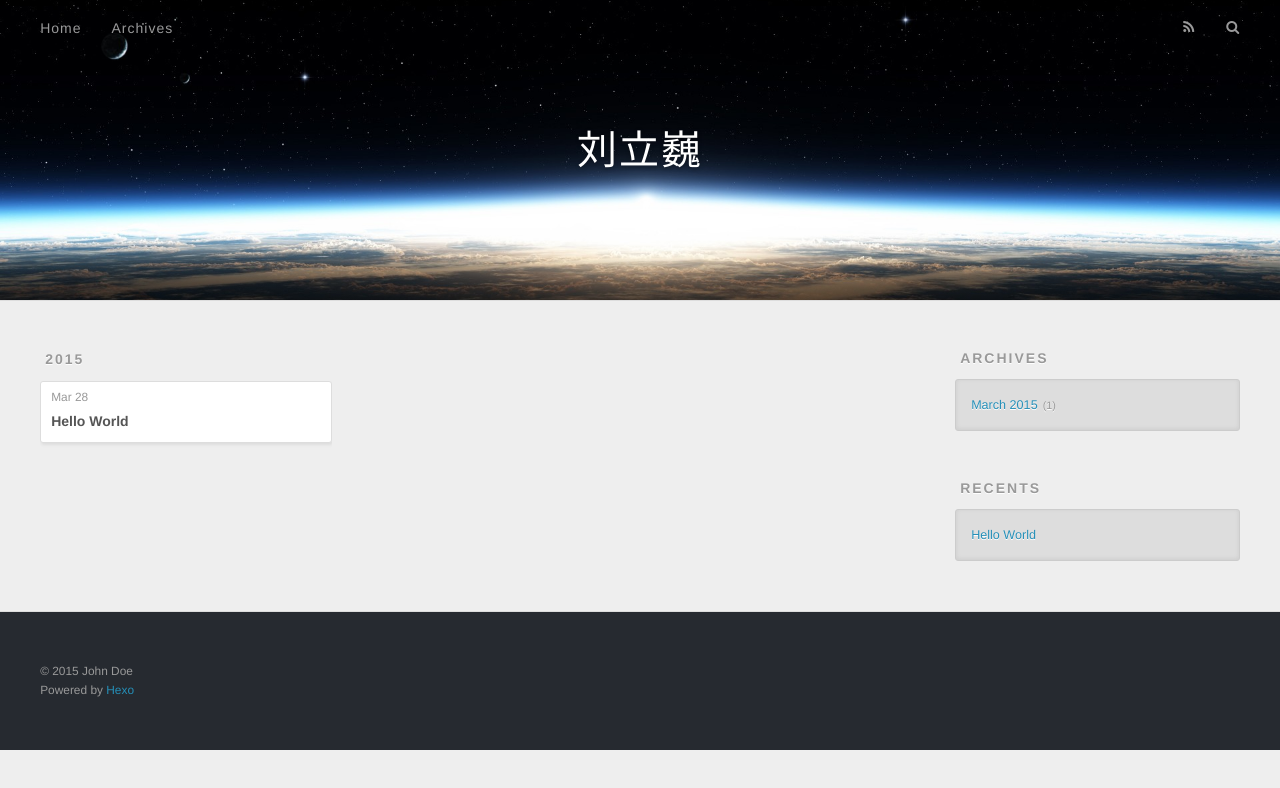
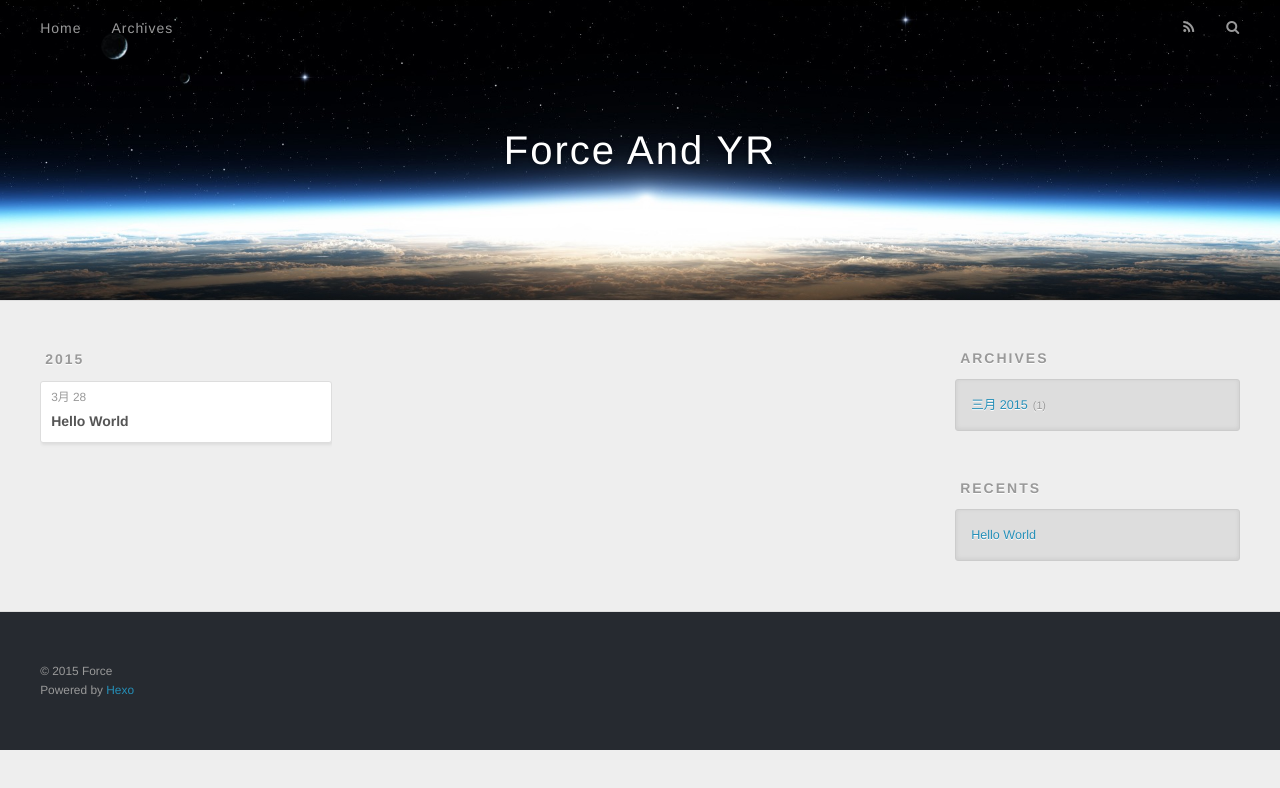
Before and after one commit to liuliweiforce/liuliweiforce.github.io, a plain HTML site: page archives/2015/03/index.html in a window 1280 px wide. Drawn offline with nearby package versions, Linux system fonts and the light colour scheme.

Commit message:
Site updated: 2015-03-28 15:37:20

```diff
--- a/archives/2015/03/index.html
+++ b/archives/2015/03/index.html
@@ -3,19 +3,19 @@
 <head>
   <meta charset="utf-8">
 
-  <title>刘立巍</title>
+  <title>Force And YR</title>
   <meta name="viewport" content="width=device-width, initial-scale=1, maximum-scale=1">
   <meta name="description">
 <meta property="og:type" content="website">
-<meta property="og:title" content="刘立巍">
+<meta property="og:title" content="Force And YR">
 <meta property="og:url" content="http://yoursite.com/archives/2015/03/index.html">
-<meta property="og:site_name" content="刘立巍">
+<meta property="og:site_name" content="Force And YR">
 <meta property="og:description">
 <meta name="twitter:card" content="summary">
-<meta name="twitter:title" content="刘立巍">
+<meta name="twitter:title" content="Force And YR">
 <meta name="twitter:description">
 
-    <link rel="alternative" href="/atom.xml" title="刘立巍" type="application/atom+xml">
+    <link rel="alternative" href="/atom.xml" title="Force And YR" type="application/atom+xml">
 
 
     <link rel="icon" href="/favicon.png">
@@ -33,7 +33,7 @@
   <div id="header-outer" class="outer">
     <div id="header-title" class="inner">
       <h1 id="logo-wrap">
-        <a href="/" id="logo">刘立巍</a>
+        <a href="/" id="logo">Force And YR</a>
       </h1>
 
     </div>
@@ -76,7 +76,7 @@
   <div class="archive-article-inner">
     <header class="archive-article-header">
       <a href="/2015/03/28/hello-world/" class="archive-article-date">
-  <time datetime="2015-03-28T06:41:14.456Z" itemprop="datePublished">Mar 28</time>
+  <time datetime="2015-03-28T06:41:14.456Z" itemprop="datePublished">3月 28</time>
 </a>
 
 
@@ -106,7 +106,7 @@
   <div class="widget-wrap">
     <h3 class="widget-title">Archives</h3>
     <div class="widget">
-      <ul class="archive-list"><li class="archive-list-item"><a class="archive-list-link" href="/archives/2015/03/">March 2015</a><span class="archive-list-count">1</span></li></ul>
+      <ul class="archive-list"><li class="archive-list-item"><a class="archive-list-link" href="/archives/2015/03/">三月 2015</a><span class="archive-list-count">1</span></li></ul>
     </div>
   </div>
 
@@ -133,7 +133,7 @@
 
   <div class="outer">
     <div id="footer-info" class="inner">
-      &copy; 2015 John Doe<br>
+      &copy; 2015 Force<br>
       Powered by <a href="http://hexo.io/" target="_blank">Hexo</a>
     </div>
   </div>
```
Also changed, not shown: 2015/03/28/hello-world/index.html (+6 -6 lines), archives/2015/index.html (+9 -9 lines), archives/index.html (+9 -9 lines), index.html (+8 -8 lines).
